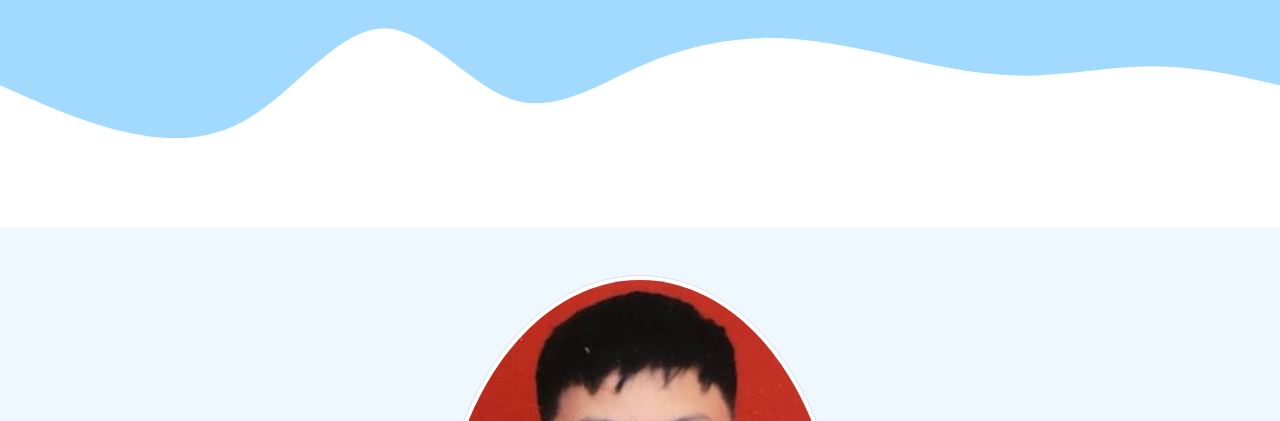
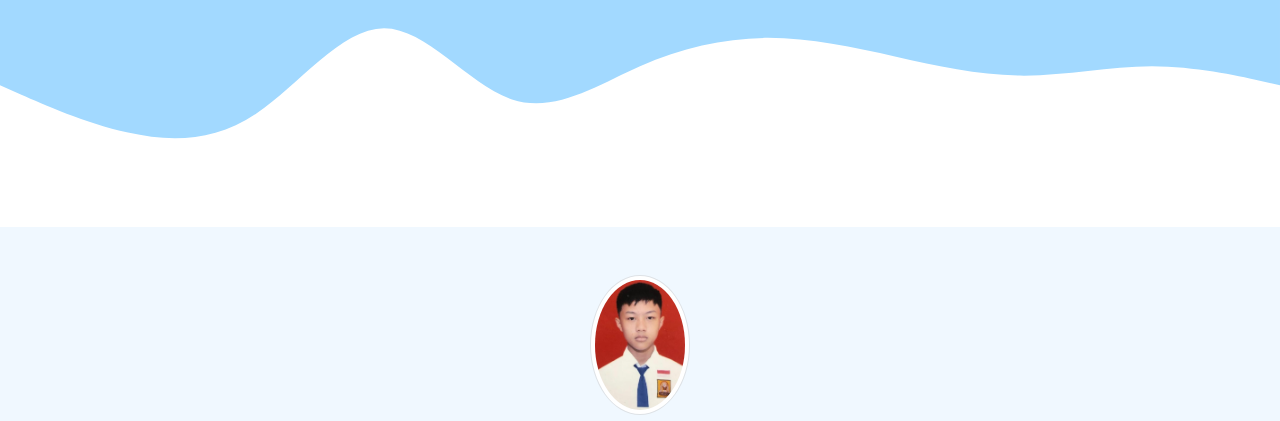
Before and after one commit to Jetrho012/Personal-Web, a plain HTML site: page index.html in a window 1280 px wide. Shown: the part 57-478 px from the top of the page. Drawn offline with nearby package versions, Linux system fonts and the light colour scheme.

Commit message:
Update index.html

```diff
--- a/index.html
+++ b/index.html
@@ -70,7 +70,7 @@
     </svg>
 
     <section class="jumbotron text-center py-5 reveal" style="min-height: 60vh;">
-      <img src="por.jpeg" class="rounded-circle img-thumbnail mb-3" style="max-width: 100%; height: auto;">
+      <img src="por.jpeg" width="100" class="rounded-circle img-thumbnail mb-3" style="max-width: 100%; height: auto;">
       <h1 class="display-5 fw-normal">Welcome To Portofolio</h1>
       <h5 class="display-8">Creator | Programmer | Cyber Security</h5>
     </section>
```
